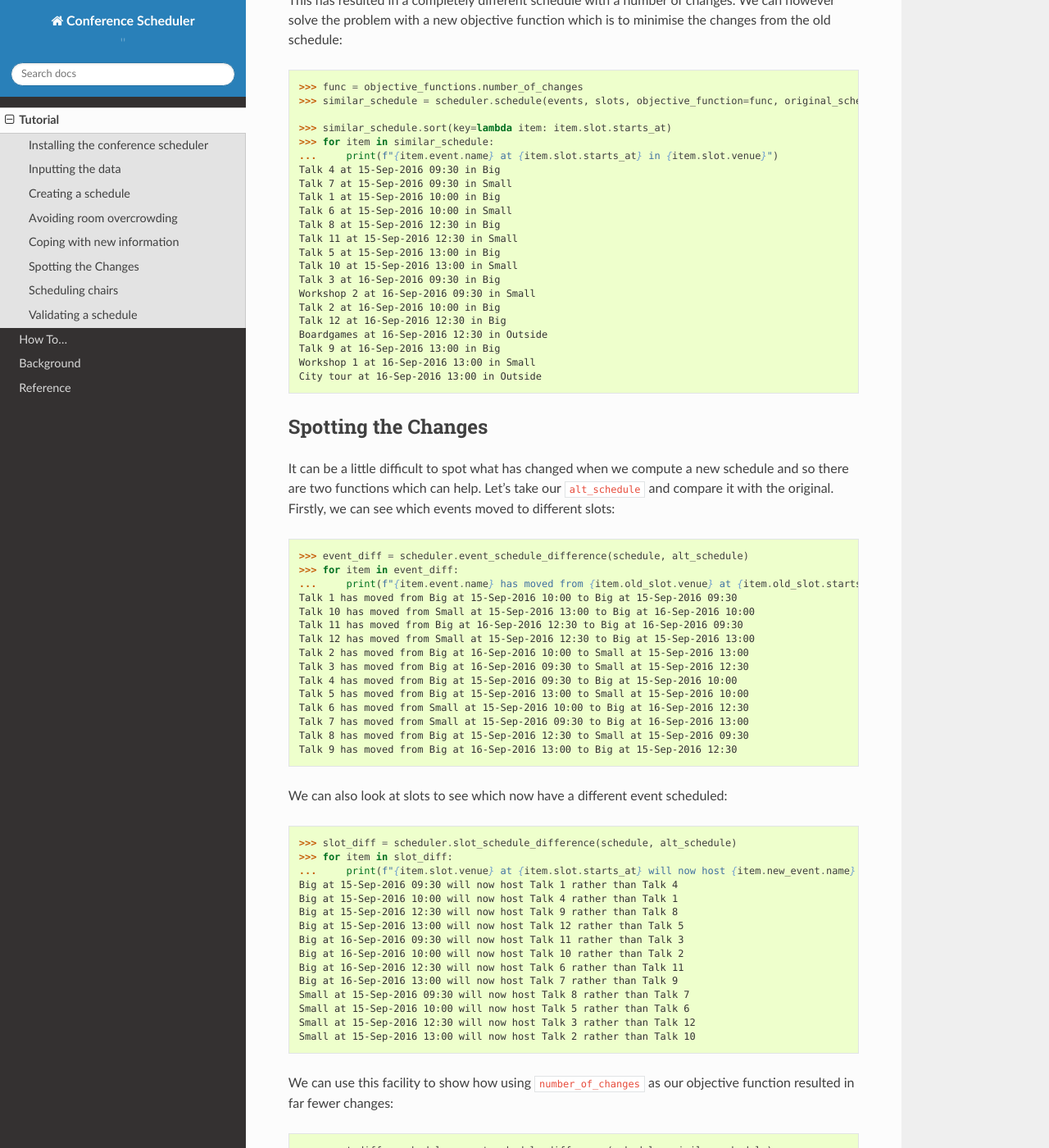
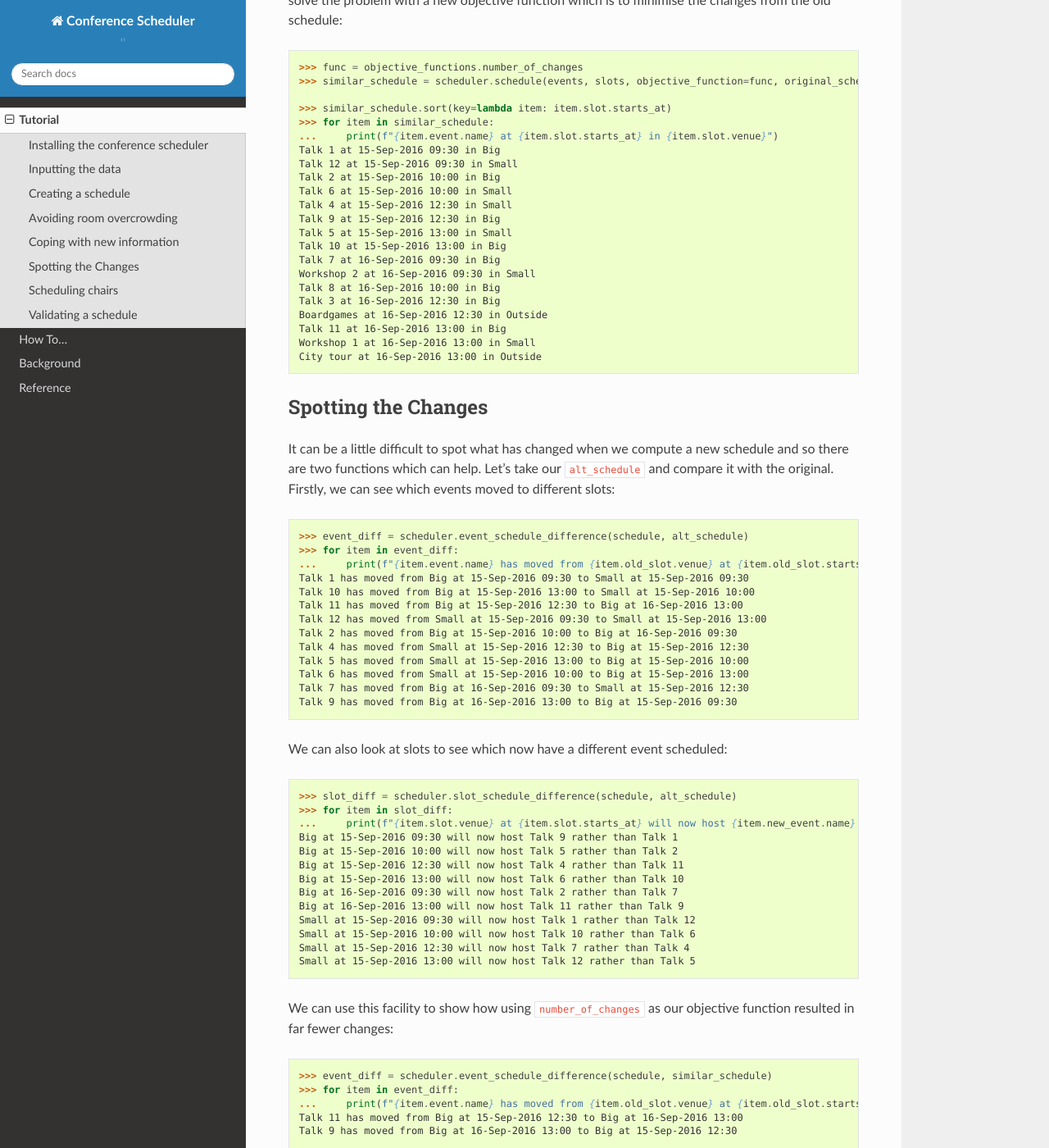
Before and after one commit to PyconUK/ConferenceScheduler, a Sphinx documentation site: the page built from docs/tutorial/index.rst, in a window 1280 px wide and 1400 px high, scrolled down 4241 px. Shown: the whole window at 82% size. Built offline with Sphinx 7.4.7 and the Read the Docs theme 2.0.0, drawn with Linux system fonts in a browser that asks for light colours; some of the changed text lies outside the part shown.

Commit message:
Make tag an unavailability shortcut - Remove tag constraint. - Redefine the tags constraint. - Update documentation.
Closes https://github.com/PyconUK/ConferenceScheduler/issues/101

```diff
--- a/docs/tutorial/index.rst
+++ b/docs/tutorial/index.rst
@@ -107,20 +107,20 @@
     >>> schedule.sort(key=lambda item: item.slot.starts_at)
     >>> for item in schedule:
     ...     print(f"{item.event.name} at {item.slot.starts_at} in {item.slot.venue}")
-    Talk 3 at 15-Sep-2016 09:30 in Small
+    Talk 5 at 15-Sep-2016 09:30 in Small
     Talk 11 at 15-Sep-2016 09:30 in Big
     Talk 4 at 15-Sep-2016 10:00 in Small
-    Talk 8 at 15-Sep-2016 10:00 in Big
+    Talk 10 at 15-Sep-2016 10:00 in Big
     Talk 1 at 15-Sep-2016 12:30 in Small
-    Talk 5 at 15-Sep-2016 12:30 in Big
-    Talk 2 at 15-Sep-2016 13:00 in Small
-    Talk 6 at 15-Sep-2016 13:00 in Big
-    Talk 9 at 16-Sep-2016 09:30 in Big
+    Talk 6 at 15-Sep-2016 12:30 in Big
+    Talk 3 at 15-Sep-2016 13:00 in Small
+    Talk 8 at 15-Sep-2016 13:00 in Big
+    Talk 2 at 16-Sep-2016 09:30 in Big
     Workshop 2 at 16-Sep-2016 09:30 in Small
-    Talk 10 at 16-Sep-2016 10:00 in Big
-    Talk 7 at 16-Sep-2016 12:30 in Big
+    Talk 9 at 16-Sep-2016 10:00 in Big
+    Talk 12 at 16-Sep-2016 12:30 in Big
     Boardgames at 16-Sep-2016 12:30 in Outside
-    Talk 12 at 16-Sep-2016 13:00 in Big
+    Talk 7 at 16-Sep-2016 13:00 in Big
     Workshop 1 at 16-Sep-2016 13:00 in Small
     City tour at 16-Sep-2016 13:00 in Outside
 
@@ -150,18 +148,18 @@
     >>> schedule.sort(key=lambda item: item.slot.starts_at)
     >>> for item in schedule:
     ...     print(f"{item.event.name} at {item.slot.starts_at} in {item.slot.venue}")
-    Talk 4 at 15-Sep-2016 09:30 in Big
-    Talk 7 at 15-Sep-2016 09:30 in Small
-    Talk 1 at 15-Sep-2016 10:00 in Big
+    Talk 1 at 15-Sep-2016 09:30 in Big
+    Talk 12 at 15-Sep-2016 09:30 in Small
+    Talk 2 at 15-Sep-2016 10:00 in Big
     Talk 6 at 15-Sep-2016 10:00 in Small
-    Talk 8 at 15-Sep-2016 12:30 in Big
-    Talk 12 at 15-Sep-2016 12:30 in Small
-    Talk 5 at 15-Sep-2016 13:00 in Big
-    Talk 10 at 15-Sep-2016 13:00 in Small
-    Talk 3 at 16-Sep-2016 09:30 in Big
+    Talk 4 at 15-Sep-2016 12:30 in Small
+    Talk 11 at 15-Sep-2016 12:30 in Big
+    Talk 5 at 15-Sep-2016 13:00 in Small
+    Talk 10 at 15-Sep-2016 13:00 in Big
+    Talk 7 at 16-Sep-2016 09:30 in Big
     Workshop 2 at 16-Sep-2016 09:30 in Small
-    Talk 2 at 16-Sep-2016 10:00 in Big
-    Talk 11 at 16-Sep-2016 12:30 in Big
+    Talk 8 at 16-Sep-2016 10:00 in Big
+    Talk 3 at 16-Sep-2016 12:30 in Big
     Boardgames at 16-Sep-2016 12:30 in Outside
     Talk 9 at 16-Sep-2016 13:00 in Big
     Workshop 1 at 16-Sep-2016 13:00 in Small
@@ -181,7 +179,7 @@
 
 We can enter this new constraint::
 
-    >>> events[10].add_unavailability(*slots[9:])
+    >>> events[10].add_unavailability(*slots[:9])
 
 We can now solve the problem one more time from scratch just as before::
 
@@ -190,20 +188,20 @@
     >>> alt_schedule.sort(key=lambda item: item.slot.starts_at)
     >>> for item in alt_schedule:
     ...     print(f"{item.event.name} at {item.slot.starts_at} in {item.slot.venue}")
-    Talk 1 at 15-Sep-2016 09:30 in Big
-    Talk 8 at 15-Sep-2016 09:30 in Small
-    Talk 4 at 15-Sep-2016 10:00 in Big
-    Talk 5 at 15-Sep-2016 10:00 in Small
-    Talk 3 at 15-Sep-2016 12:30 in Small
-    Talk 9 at 15-Sep-2016 12:30 in Big
-    Talk 2 at 15-Sep-2016 13:00 in Small
-    Talk 12 at 15-Sep-2016 13:00 in Big
-    Talk 11 at 16-Sep-2016 09:30 in Big
+    Talk 1 at 15-Sep-2016 09:30 in Small
+    Talk 9 at 15-Sep-2016 09:30 in Big
+    Talk 5 at 15-Sep-2016 10:00 in Big
+    Talk 10 at 15-Sep-2016 10:00 in Small
+    Talk 4 at 15-Sep-2016 12:30 in Big
+    Talk 7 at 15-Sep-2016 12:30 in Small
+    Talk 6 at 15-Sep-2016 13:00 in Big
+    Talk 12 at 15-Sep-2016 13:00 in Small
+    Talk 2 at 16-Sep-2016 09:30 in Big
     Workshop 2 at 16-Sep-2016 09:30 in Small
-    Talk 10 at 16-Sep-2016 10:00 in Big
-    Talk 6 at 16-Sep-2016 12:30 in Big
+    Talk 8 at 16-Sep-2016 10:00 in Big
+    Talk 3 at 16-Sep-2016 12:30 in Big
     Boardgames at 16-Sep-2016 12:30 in Outside
-    Talk 7 at 16-Sep-2016 13:00 in Big
+    Talk 11 at 16-Sep-2016 13:00 in Big
     Workshop 1 at 16-Sep-2016 13:00 in Small
     City tour at 16-Sep-2016 13:00 in Outside
 
@@ -219,20 +217,20 @@
     >>> similar_schedule.sort(key=lambda item: item.slot.starts_at)
     >>> for item in similar_schedule:
     ...     print(f"{item.event.name} at {item.slot.starts_at} in {item.slot.venue}")
-    Talk 4 at 15-Sep-2016 09:30 in Big
-    Talk 7 at 15-Sep-2016 09:30 in Small
-    Talk 1 at 15-Sep-2016 10:00 in Big
+    Talk 1 at 15-Sep-2016 09:30 in Big
+    Talk 12 at 15-Sep-2016 09:30 in Small
+    Talk 2 at 15-Sep-2016 10:00 in Big
     Talk 6 at 15-Sep-2016 10:00 in Small
-    Talk 8 at 15-Sep-2016 12:30 in Big
-    Talk 11 at 15-Sep-2016 12:30 in Small
-    Talk 5 at 15-Sep-2016 13:00 in Big
-    Talk 10 at 15-Sep-2016 13:00 in Small
-    Talk 3 at 16-Sep-2016 09:30 in Big
+    Talk 4 at 15-Sep-2016 12:30 in Small
+    Talk 9 at 15-Sep-2016 12:30 in Big
+    Talk 5 at 15-Sep-2016 13:00 in Small
+    Talk 10 at 15-Sep-2016 13:00 in Big
+    Talk 7 at 16-Sep-2016 09:30 in Big
     Workshop 2 at 16-Sep-2016 09:30 in Small
-    Talk 2 at 16-Sep-2016 10:00 in Big
-    Talk 12 at 16-Sep-2016 12:30 in Big
+    Talk 8 at 16-Sep-2016 10:00 in Big
+    Talk 3 at 16-Sep-2016 12:30 in Big
     Boardgames at 16-Sep-2016 12:30 in Outside
-    Talk 9 at 16-Sep-2016 13:00 in Big
+    Talk 11 at 16-Sep-2016 13:00 in Big
     Workshop 1 at 16-Sep-2016 13:00 in Small
     City tour at 16-Sep-2016 13:00 in Outside
 
@@ -248,18 +246,16 @@
     >>> event_diff = scheduler.event_schedule_difference(schedule, alt_schedule)
     >>> for item in event_diff:
     ...     print(f"{item.event.name} has moved from {item.old_slot.venue} at {item.old_slot.starts_at} to {item.new_slot.venue} at {item.new_slot.starts_at}")
-    Talk 1 has moved from Big at 15-Sep-2016 10:00 to Big at 15-Sep-2016 09:30
-    Talk 10 has moved from Small at 15-Sep-2016 13:00 to Big at 16-Sep-2016 10:00
-    Talk 11 has moved from Big at 16-Sep-2016 12:30 to Big at 16-Sep-2016 09:30
-    Talk 12 has moved from Small at 15-Sep-2016 12:30 to Big at 15-Sep-2016 13:00
-    Talk 2 has moved from Big at 16-Sep-2016 10:00 to Small at 15-Sep-2016 13:00
-    Talk 3 has moved from Big at 16-Sep-2016 09:30 to Small at 15-Sep-2016 12:30
-    Talk 4 has moved from Big at 15-Sep-2016 09:30 to Big at 15-Sep-2016 10:00
-    Talk 5 has moved from Big at 15-Sep-2016 13:00 to Small at 15-Sep-2016 10:00
-    Talk 6 has moved from Small at 15-Sep-2016 10:00 to Big at 16-Sep-2016 12:30
-    Talk 7 has moved from Small at 15-Sep-2016 09:30 to Big at 16-Sep-2016 13:00
-    Talk 8 has moved from Big at 15-Sep-2016 12:30 to Small at 15-Sep-2016 09:30
-    Talk 9 has moved from Big at 16-Sep-2016 13:00 to Big at 15-Sep-2016 12:30
+    Talk 1 has moved from Big at 15-Sep-2016 09:30 to Small at 15-Sep-2016 09:30
+    Talk 10 has moved from Big at 15-Sep-2016 13:00 to Small at 15-Sep-2016 10:00
+    Talk 11 has moved from Big at 15-Sep-2016 12:30 to Big at 16-Sep-2016 13:00
+    Talk 12 has moved from Small at 15-Sep-2016 09:30 to Small at 15-Sep-2016 13:00
+    Talk 2 has moved from Big at 15-Sep-2016 10:00 to Big at 16-Sep-2016 09:30
+    Talk 4 has moved from Small at 15-Sep-2016 12:30 to Big at 15-Sep-2016 12:30
+    Talk 5 has moved from Small at 15-Sep-2016 13:00 to Big at 15-Sep-2016 10:00
+    Talk 6 has moved from Small at 15-Sep-2016 10:00 to Big at 15-Sep-2016 13:00
+    Talk 7 has moved from Big at 16-Sep-2016 09:30 to Small at 15-Sep-2016 12:30
+    Talk 9 has moved from Big at 16-Sep-2016 13:00 to Big at 15-Sep-2016 09:30
 
 
 We can also look at slots to see which now have a different event scheduled::
@@ -267,18 +263,17 @@
     >>> slot_diff = scheduler.slot_schedule_difference(schedule, alt_schedule)
     >>> for item in slot_diff:
     ...     print(f"{item.slot.venue} at {item.slot.starts_at} will now host {item.new_event.name} rather than {item.old_event.name}" )
-    Big at 15-Sep-2016 09:30 will now host Talk 1 rather than Talk 4
-    Big at 15-Sep-2016 10:00 will now host Talk 4 rather than Talk 1
-    Big at 15-Sep-2016 12:30 will now host Talk 9 rather than Talk 8
-    Big at 15-Sep-2016 13:00 will now host Talk 12 rather than Talk 5
-    Big at 16-Sep-2016 09:30 will now host Talk 11 rather than Talk 3
-    Big at 16-Sep-2016 10:00 will now host Talk 10 rather than Talk 2
-    Big at 16-Sep-2016 12:30 will now host Talk 6 rather than Talk 11
-    Big at 16-Sep-2016 13:00 will now host Talk 7 rather than Talk 9
-    Small at 15-Sep-2016 09:30 will now host Talk 8 rather than Talk 7
-    Small at 15-Sep-2016 10:00 will now host Talk 5 rather than Talk 6
-    Small at 15-Sep-2016 12:30 will now host Talk 3 rather than Talk 12
-    Small at 15-Sep-2016 13:00 will now host Talk 2 rather than Talk 10
+    Big at 15-Sep-2016 09:30 will now host Talk 9 rather than Talk 1
+    Big at 15-Sep-2016 10:00 will now host Talk 5 rather than Talk 2
+    Big at 15-Sep-2016 12:30 will now host Talk 4 rather than Talk 11
+    Big at 15-Sep-2016 13:00 will now host Talk 6 rather than Talk 10
+    Big at 16-Sep-2016 09:30 will now host Talk 2 rather than Talk 7
+    Big at 16-Sep-2016 13:00 will now host Talk 11 rather than Talk 9
+    Small at 15-Sep-2016 09:30 will now host Talk 1 rather than Talk 12
+    Small at 15-Sep-2016 10:00 will now host Talk 10 rather than Talk 6
+    Small at 15-Sep-2016 12:30 will now host Talk 7 rather than Talk 4
+    Small at 15-Sep-2016 13:00 will now host Talk 12 rather than Talk 5
+
 
 
 We can use this facility to show how using :code:`number_of_changes` as our objective function
@@ -287,8 +282,9 @@
     >>> event_diff = scheduler.event_schedule_difference(schedule, similar_schedule)
     >>> for item in event_diff:
     ...     print(f"{item.event.name} has moved from {item.old_slot.venue} at {item.old_slot.starts_at} to {item.new_slot.venue} at {item.new_slot.starts_at}")
-    Talk 11 has moved from Big at 16-Sep-2016 12:30 to Small at 15-Sep-2016 12:30
-    Talk 12 has moved from Small at 15-Sep-2016 12:30 to Big at 16-Sep-2016 12:30
+    Talk 11 has moved from Big at 15-Sep-2016 12:30 to Big at 16-Sep-2016 13:00
+    Talk 9 has moved from Big at 16-Sep-2016 13:00 to Big at 15-Sep-2016 12:30
+
 
 
 Scheduling chairs
```
Also changed, not shown: other parts of docs/tutorial/index.rst (+3 -5 lines), docs/background/mathematical_model.rst (+4 -40 lines), 6 other files.
